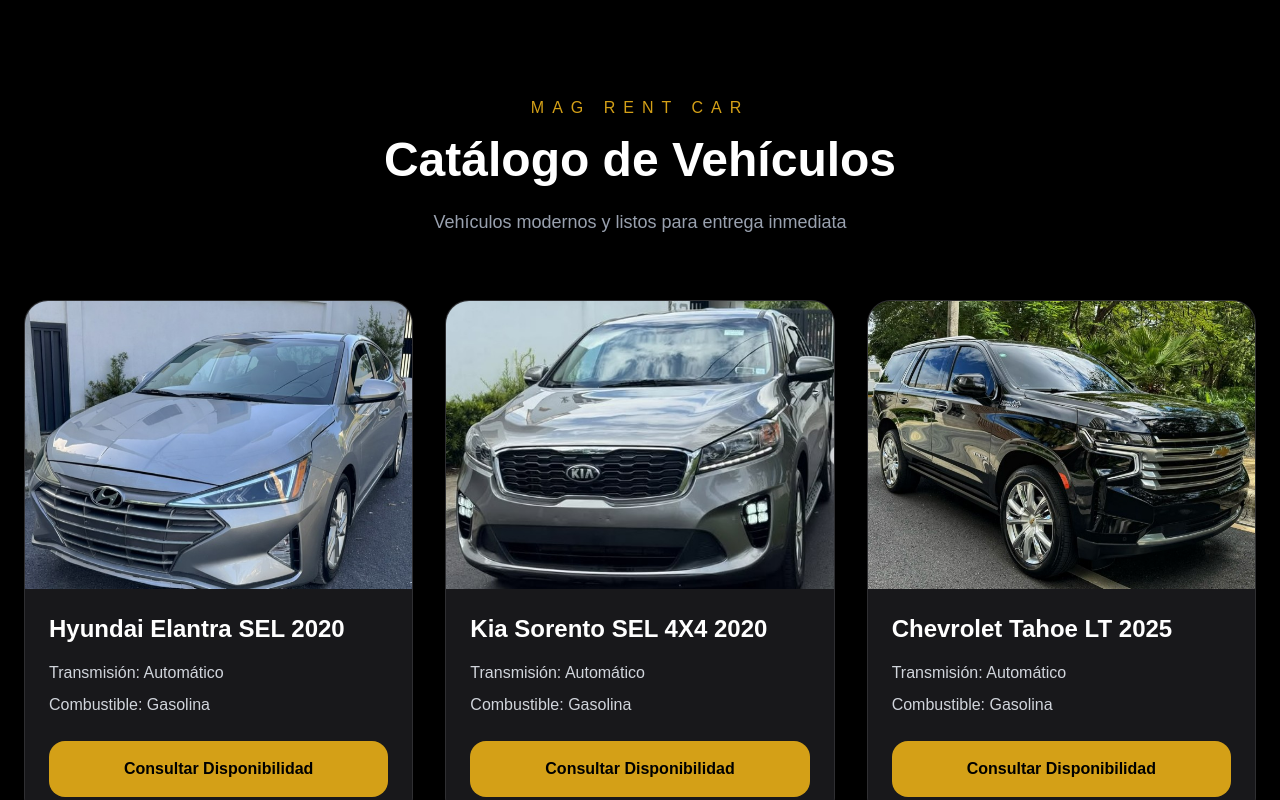
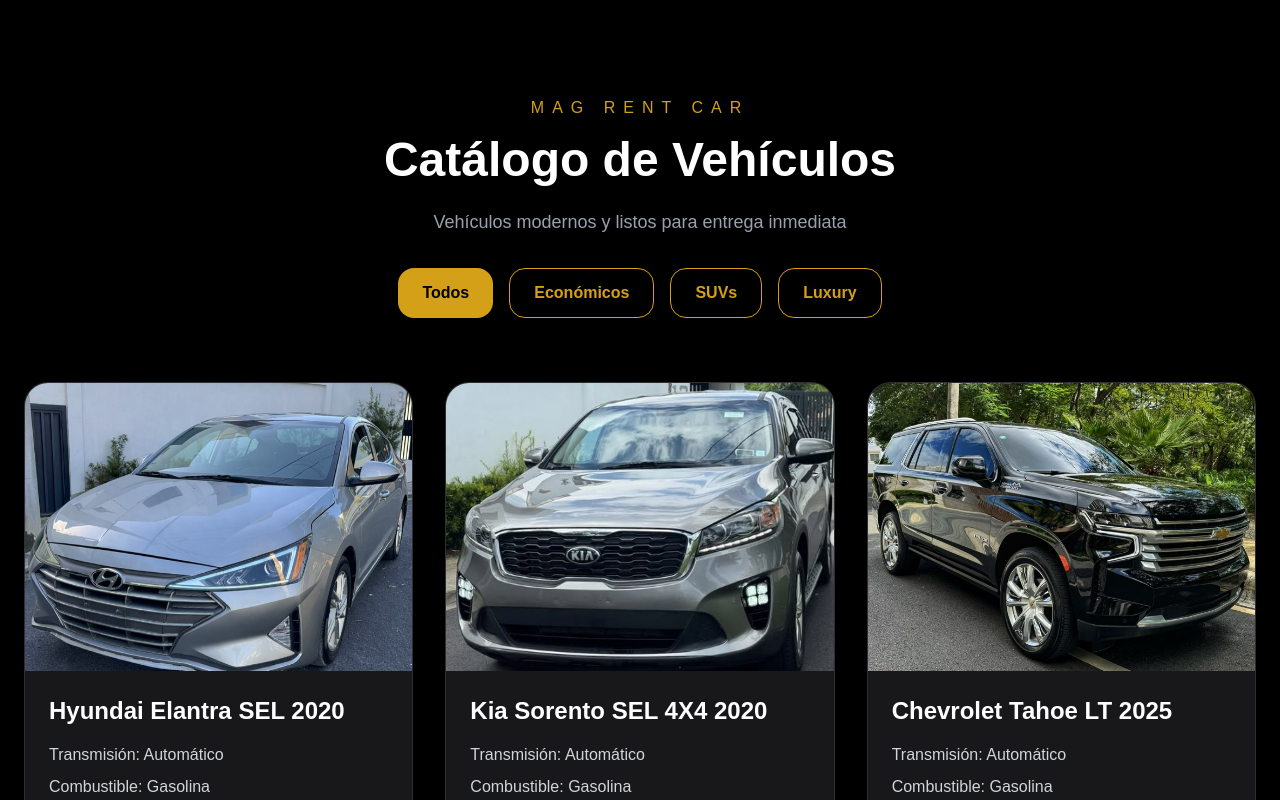
Before and after one commit to magrcrd/New-Repository, a Next.js app: page /catalogo in a window 1280 px wide. Shown: the top 800 px of the page. Built offline with nearby package versions, Linux system fonts and the light colour scheme.

Commit message:
add category buttons

```diff
--- a/src/app/catalogo/page.tsx
+++ b/src/app/catalogo/page.tsx
@@ -120,7 +120,25 @@ const cars = [
           <p className="text-gray-400 text-lg">
             Vehículos modernos y listos para entrega inmediata
           </p>
+<div className="flex justify-center gap-4 flex-wrap mt-8">
 
+  <button className="bg-[#D4A017] text-black px-6 py-3 rounded-2xl font-bold">
+    Todos
+  </button>
+
+  <button className="border border-[#D4A017] text-[#D4A017] px-6 py-3 rounded-2xl font-bold hover:bg-[#D4A017] hover:text-black transition">
+    Económicos
+  </button>
+
+  <button className="border border-[#D4A017] text-[#D4A017] px-6 py-3 rounded-2xl font-bold hover:bg-[#D4A017] hover:text-black transition">
+    SUVs
+  </button>
+
+  <button className="border border-[#D4A017] text-[#D4A017] px-6 py-3 rounded-2xl font-bold hover:bg-[#D4A017] hover:text-black transition">
+    Luxury
+  </button>
+
+</div>
         </div>
 
         <div className="grid grid-cols-1 md:grid-cols-3 gap-8">
```
